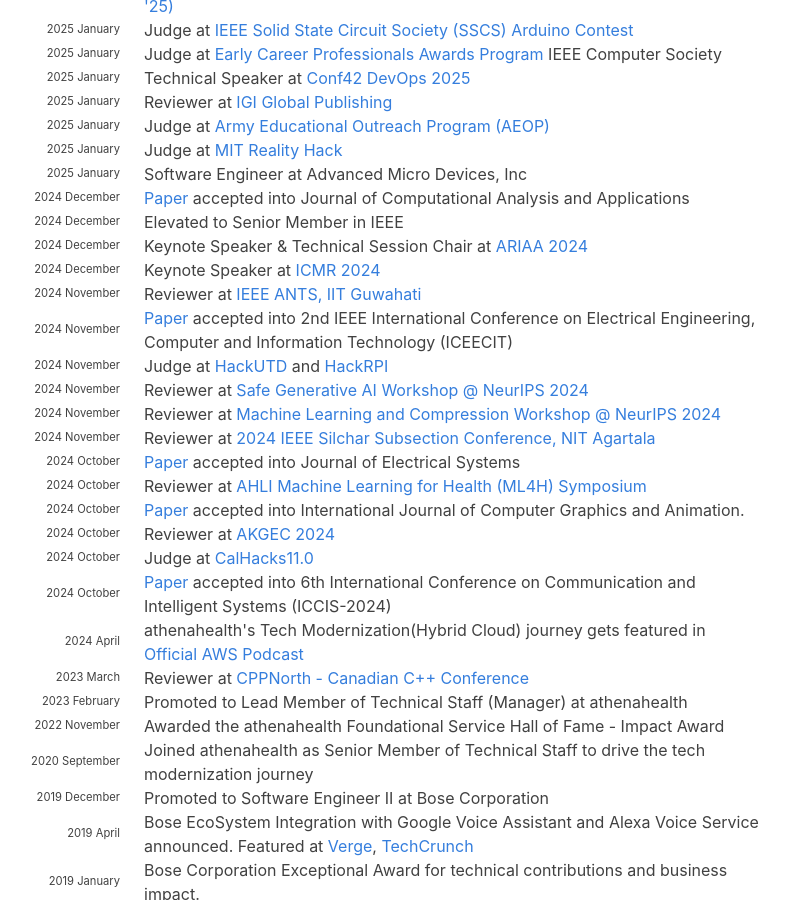
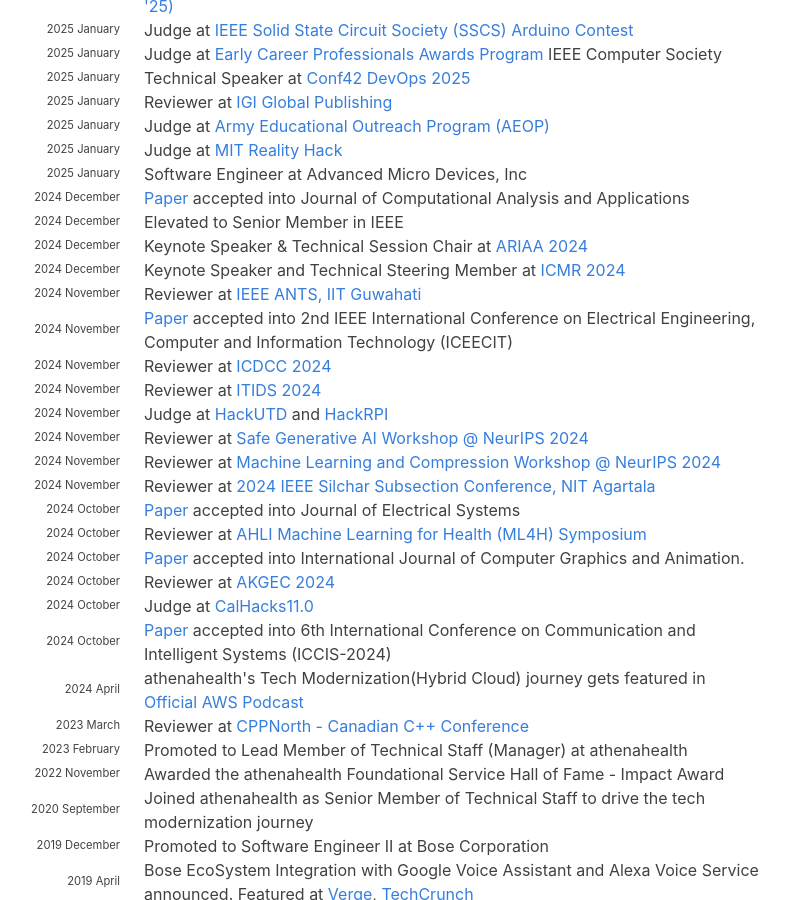
Before and after one commit to hariharanragothaman/hariharanragothaman.github.io, a Jekyll site: the page built from index.md, in a window 1280 px wide and 900 px high, scrolled down 1228 px. Shown: the whole window, without its empty margins (188-977 px from the left). Built offline with Jekyll 4.4.1, drawn with Linux system fonts in a browser that asks for light colours; nearby versions of some CDN libraries; some web fonts are replaced.

Commit message:
Polishes and Updates

```diff
--- a/_data/news.yaml
+++ b/_data/news.yaml
@@ -103,7 +103,7 @@
 
 - year: 2024
   year-extra: December
-  description: Keynote Speaker at <a href="https://icmr-iitm.com/speakers.html">ICMR 2024</a>
+  description: Keynote Speaker and Technical Steering Member at <a href="https://icmr-iitm.com/speakers.html">ICMR 2024</a>
 
 - year: 2024
   year-extra: November
@@ -118,6 +118,15 @@
 
 - year: 2024
   year-extra: November
+  description: Reviewer at <a href="https://vitbhopal.ac.in/icdcc2024/">ICDCC 2024</a>
+
+- year: 2024
+  year-extra: November
+  description: Reviewer at <a href="https://www.cuchd.in/conference/itids-2024//">ITIDS 2024</a>
+
+
+- year: 2024
+  year-extra: November
   description: Judge at <a href="https://hackutd.co/">HackUTD</a> and <a href="https://www.hackrpi.com/">HackRPI</a>
 
 - year: 2024
@@ -127,7 +136,6 @@
 - year: 2024
   year-extra: November
   description: Reviewer at <a href="https://neuralcompression.github.io/workshop24">Machine Learning and Compression Workshop @ NeurIPS 2024</a>
-
 
 - year: 2024
   year-extra: November
```
